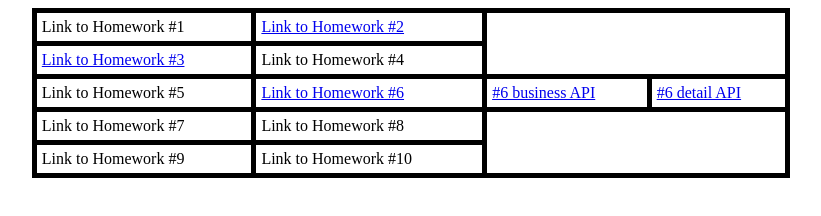
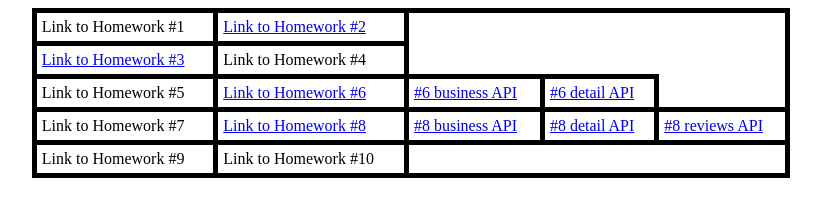
Before and after one commit to starUnvs/starUnvs.github.io, a plain HTML site: page ameame.html in a window 1280 px wide. Shown: the whole page, without its empty margins (229-1050 px from the left). Drawn offline with Linux system fonts and the light colour scheme.

Commit message:
add assignment8

```diff
--- a/ameame.html
+++ b/ameame.html
@@ -34,7 +34,10 @@
 			</tr>
 			<tr>
 				<td>Link to Homework #7</td>
-				<td>Link to Homework #8</td>
+				<td><a href="https://csci571-business-assignment8.uw.r.appspot.com/">Link to Homework #8</a></td>
+				<td><a href="https://csci571-business-assignment8.uw.r.appspot.com/business?term=food&latitude=34.0522342&longitude=-118.2436849&categories=all&radius=1609">#8 business API</a></td>
+				<td><a href="https://csci571-business-assignment8.uw.r.appspot.com/business_detail/fxeuGYnoRWwm5aGDg1FRJA">#8 detail API</a></td>
+				<td><a href="https://csci571-business-assignment8.uw.r.appspot.com/reviews/fxeuGYnoRWwm5aGDg1FRJA">#8 reviews API</a></td>
 			</tr>
 			<tr>
 				<td>Link to Homework #9</td>
```
